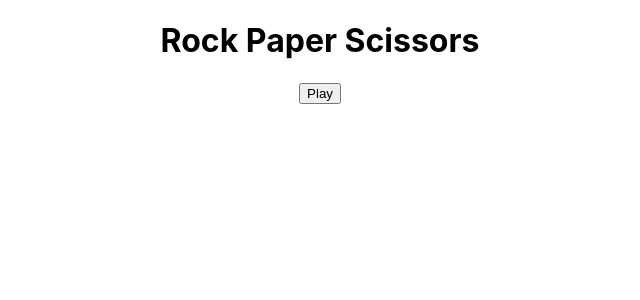
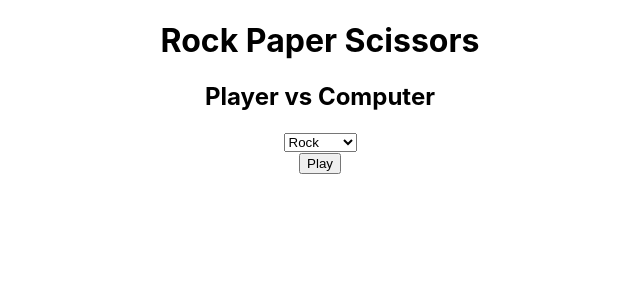
Before and after one commit to asadlib11/rock-paper-scissors, a React (Create React App) app: page / in a window 1280 px wide. Shown: the top 300 px of the page, without its empty margins (320-960 px from the left). Built offline with nearby package versions, Linux system fonts and the light colour scheme.

Commit message:
feat: created player vs computer module and select component

```diff
--- a/src/App.tsx
+++ b/src/App.tsx
@@ -1,11 +1,14 @@
-import React from 'react';
-import RockPaperScissors from './modules/rock-paper-scissors';
-import './App.css';
+import React from "react";
+import PlayerVsCPU from "./modules/PlayerVsCPU";
+import "./App.css";
 
 function App() {
   return (
     <div className="App">
-      <RockPaperScissors />
+      <div>
+        <h1>Rock Paper Scissors</h1>
+      </div>
+      <PlayerVsCPU />
     </div>
   );
 }
--- a/src/commons/defaultRules.ts
+++ b/src/commons/defaultRules.ts
@@ -3,5 +3,3 @@ export const defaultRules = {
   Paper: "Rock",
   Scissors: "Paper",
 };
-
-export const getWinner = (playerName: string) => `${playerName} wins!`;
--- /dev/null
+++ b/src/components/select-dropdown/index.tsx
@@ -0,0 +1,23 @@
+import React from "react";
+import { SelectDropdown } from "../../types";
+
+type Props = {
+  options: SelectDropdown[];
+  onChange: (event: React.ChangeEvent<HTMLSelectElement>) => void;
+};
+
+function Select({ options, onChange }: Props) {
+  return (
+    <div>
+      <select onChange={(e) => onChange(e)}>
+        {options.map((data) => (
+          <option value={data.value} key={`option-${data.label}`}>
+            {data.label}
+          </option>
+        ))}
+      </select>
+    </div>
+  );
+}
+
+export default Select;
--- /dev/null
+++ b/src/modules/PlayerVsCPU/index.tsx
@@ -0,0 +1,56 @@
+import React from "react";
+import { defaultRules } from "../../commons/defaultRules";
+import Select from "../../components/select-dropdown";
+import { DefaultGameInputs } from "../../enums/enums";
+import { getWinner, randomProperty, mapRulesForSelect } from "../../utils/utils";
+
+type Props = {
+  rules?: any;
+};
+
+function PlayerVsCPU({ rules = defaultRules }: Props) {
+  const [userInput, setUserInput] = React.useState<string>(DefaultGameInputs.PAPER);
+  const [result, setResult] = React.useState("");
+  const [selectInputs, setSelectInputs] = React.useState(mapRulesForSelect(rules));
+
+  const handleInput = () => {
+    const cpuInput = generateCPUInput();
+    if (userInput === cpuInput) {
+      setResult("Draw");
+      return;
+    } else if (rules[userInput] === cpuInput) {
+      setResult(getWinner("Player"));
+    } else if (rules[cpuInput] === userInput) {
+      setResult(getWinner("Computer"));
+    }
+  };
+
+  const userOptionChangeHandler = (e: React.ChangeEvent<HTMLSelectElement>) => {
+    setUserInput(e.target.value);
+  };
+
+  const generateCPUInput = () => {
+    return randomProperty(rules);
+  };
+
+  return (
+    <div>
+      <div>
+        <h2>Player vs Computer</h2>
+      </div>
+      <div>
+        <Select onChange={userOptionChangeHandler} options={selectInputs}></Select>
+      </div>
+      <div>
+        <button onClick={handleInput}>Play</button>
+      </div>
+      {result && (
+        <div>
+          <h3>Result is: {result}</h3>
+        </div>
+      )}
+    </div>
+  );
+}
+
+export default PlayerVsCPU;
--- a/src/modules/rock-paper-scissors/index.tsx
+++ /dev/null
@@ -1,40 +0,0 @@
-import React from "react";
-import { defaultRules, getWinner } from '../../commons/defaultRules';
-import { DefaultGameInputs } from "../../enums/enums";
-
-type Props = {
-  rules?: any;
-};
-
-function RockPaperScissors({rules = defaultRules}: Props) {
-
-  const [userInput, setUserInput] = React.useState(DefaultGameInputs.PAPER);
-  const [cpuInput, setCpuInput] = React.useState(DefaultGameInputs.PAPER);
-  const [result, setResult] = React.useState('');
-  const handleInput = () => {
-    if (userInput === cpuInput) {
-        setResult("Draw");
-        return;
-    } else if (rules[userInput] === cpuInput) {
-        setResult(getWinner('Player'));
-    } else if (rules[cpuInput] === userInput) {
-        setResult(getWinner('Computer'));
-    }
-  }
-
-  return (
-    <div>
-      <div>
-        <h1>Rock Paper Scissors</h1>
-      </div>
-      <div>
-        <button onClick={handleInput}>Play</button>
-      </div>
-      {result && (<div>
-        <h3>Result is: {result}</h3>
-      </div>)}
-    </div>
-  );
-}
-
-export default RockPaperScissors;
--- /dev/null
+++ b/src/types/index.ts
@@ -0,0 +1,4 @@
+export type SelectDropdown = {
+  label: string;
+  value: string;
+}
--- /dev/null
+++ b/src/utils/utils.ts
@@ -0,0 +1,15 @@
+export const randomProperty = (obj: any) => {
+  let keys = Object.keys(obj);
+  return obj[keys[(keys.length * Math.random()) << 0]];
+};
+
+export const mapRulesForSelect = (obj: any) => {
+    let keys = Object.keys(obj);
+    const array = Array(keys.length);
+    for (const key of keys) {
+        array.push({label: key, value: key});
+    }
+    return(array);
+}
+
+export const getWinner = (playerName: string) => `${playerName} wins!`;
```
